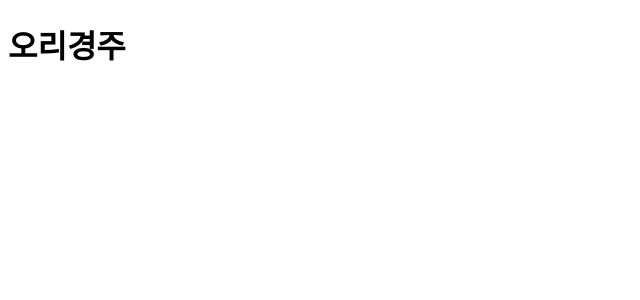
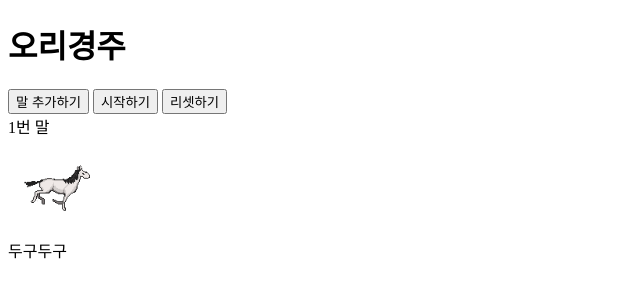
Before and after one commit to piggmme/lucky-ducky, a SvelteKit app: page /race in a window 1280 px wide. Shown: the top 300 px of the page, without its empty margins (0-640 px from the left). Built offline with nearby package versions, Linux system fonts and the light colour scheme.

Commit message:
feat: 경주 기능 추가 #2

```diff
--- /dev/null
+++ b/src/components/race/Race.svelte
@@ -0,0 +1,81 @@
+<script lang="ts">
+  import { onMount } from 'svelte';
+  import Duck from './parts/Duck.svelte';
+  import RankText from './parts/RankText.svelte';
+
+  type duckType = {
+    name: string;
+    id: number;
+    rank: number;
+  };
+
+  let duckList: duckType[] = [{ name: '', id: 1, rank: -1 }];
+  let isStart = false;
+  let isReset = false;
+  let raceWidth = 200;
+  let rankingList: duckType[] = [];
+
+  const resetRace = () => {
+    duckList = duckList.map((duck) => ({
+      ...duck,
+      rank: -1
+    }));
+    rankingList = [];
+    isReset = true;
+    isStart = false;
+  };
+
+  onMount(resetRace);
+</script>
+
+<button
+  on:click={() => {
+    const lastDuck = duckList[duckList.length - 1];
+    duckList = [...duckList, { name: '', id: lastDuck.id + 1, rank: -1 }];
+    resetRace();
+  }}
+  type="button">말 추가하기</button
+>
+<button
+  on:click={() => {
+    resetRace();
+    const timer = setTimeout(() => {
+      isStart = true;
+      clearTimeout(timer);
+    }, 300);
+  }}
+  type="button">시작하기</button
+>
+<button on:click={resetRace} type="button">리셋하기</button>
+
+<!-- 말 sprite css 로 바꾸기  -->
+{#each duckList as duck (duck.id)}
+  <div class="flex items-center">
+    <div>{duck.id}번 말</div>
+    <div style={`width: ${raceWidth + 100}px`}>
+      <Duck
+        {raceWidth}
+        setDuckInfo={() => {
+          duckList = duckList.map((newDuck) => {
+            if (duck.id === newDuck.id) {
+              const updatedDuck = {
+                ...newDuck,
+                rank: rankingList.length + 1
+              };
+              rankingList.push(updatedDuck);
+              return updatedDuck;
+            }
+            return newDuck;
+          });
+        }}
+        initReset={() => {
+          isReset = false;
+        }}
+        {isStart}
+        {isReset}
+      />
+    </div>
+
+    <RankText rank={duck.rank} lastLank={duckList.length} />
+  </div>
+{/each}
--- /dev/null
+++ b/src/components/race/parts/Duck.svelte
@@ -0,0 +1,88 @@
+<script lang="ts">
+  // import { getRandomArbitrary } from 'src/utils/random';
+  const getRandomArbitrary = (min: number, max: number) => {
+    return Math.random() * (max - min) + min;
+  };
+  // sprite image animation
+  // https://svelte.dev/repl/2594c50ed8f94798898e11416951babc?version=3.44.2
+
+  export let speed: number = 80;
+  export let size = 100;
+  export let isStart: boolean = false;
+  export let isReset: boolean = false;
+  export let initReset = () => {};
+  export let style: string = '';
+  export let raceWidth = 1000;
+  export let setDuckInfo = () => {};
+
+  let isRunning = false;
+  let raceX = 0;
+
+  let x = 0;
+  let y = 0;
+  const rows = 4;
+  const cols = 3;
+  const src = '/imgs/race_sprite.png';
+  let timer: NodeJS.Timer;
+
+  $: if (isReset) {
+    raceX = 0;
+  }
+
+  $: if (isStart) {
+    if (timer) clearInterval(timer);
+    if (raceX < raceWidth) raceX += getRandomArbitrary(50, 100);
+
+    timer = setInterval(() => {
+      if (x === 2 && y === 2) {
+        x = 0;
+        y = 0;
+        return;
+      }
+      if ((x + 1) % 4 === 0) {
+        x = 0;
+        y += 1;
+        return;
+      }
+      x += 1;
+    }, speed);
+
+    isRunning = true;
+    isStart = false;
+    initReset();
+  }
+
+  $: if (!isRunning) {
+    if (timer) clearInterval(timer);
+  }
+</script>
+
+<div
+  aria-hidden="true"
+  style={`
+      width: ${size}px;
+      height: ${size}px;
+      background-size: calc(100% * ${rows}) calc(100% * ${cols});
+      background-position: ${x * size * -1}px ${y * size * -1}px;
+      overflow: hidden;
+      background-image: url(${src});
+
+      ${isReset ? '' : `transition: transform ease-in-out ${getRandomArbitrary(0.8, 1.5)}s`};
+      transform: translateX(${raceX < raceWidth ? raceX : raceWidth}px);
+
+      ${style}
+    `}
+  on:transitionend={() => {
+    if (!isRunning) return;
+
+    /** 결승선 도달 */
+    if (raceX >= raceWidth) {
+      isRunning = false;
+      setDuckInfo();
+      return;
+    }
+
+    raceX += getRandomArbitrary(50, 100);
+    if (raceX > raceWidth) raceX = raceWidth;
+  }}
+/>
--- /dev/null
+++ b/src/components/race/parts/RankText.svelte
@@ -0,0 +1,14 @@
+<script lang="ts">
+  export let rank = -1;
+  export let lastLank: number;
+</script>
+
+{#if rank <= 0}
+  <div class="">두구두구</div>
+{:else if rank === 1}
+  <div class="font-bold text-blue-600 ">🏅{rank}등🏅</div>
+{:else if rank === lastLank}
+  <div class="font-bold text-red-600 ">💥{rank}등💥</div>
+{:else}
+  <div>{rank}등</div>
+{/if}
--- a/src/routes/race/+page.svelte
+++ b/src/routes/race/+page.svelte
@@ -1 +1,7 @@
+<script>
+  import Race from '@/components/race/Race.svelte';
+</script>
+
 <h1>오리경주</h1>
+
+<Race />
--- /dev/null
+++ b/src/utils/random.ts
@@ -0,0 +1,3 @@
+export const getRandomArbitrary = (min: number, max: number) => {
+  return Math.random() * (max - min) + min;
+};
```
Also changed, not shown: static/favicon.png (deleted), static/imgs/race_sprite.png (added).
